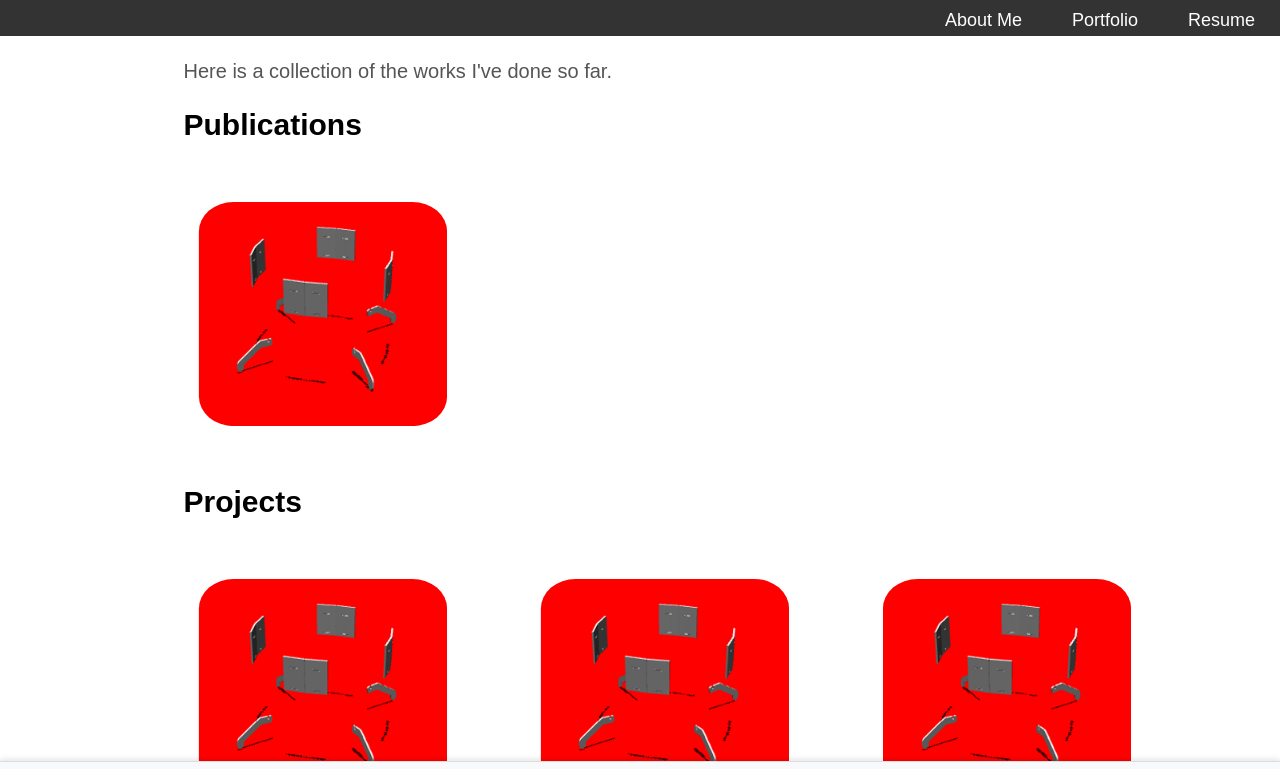
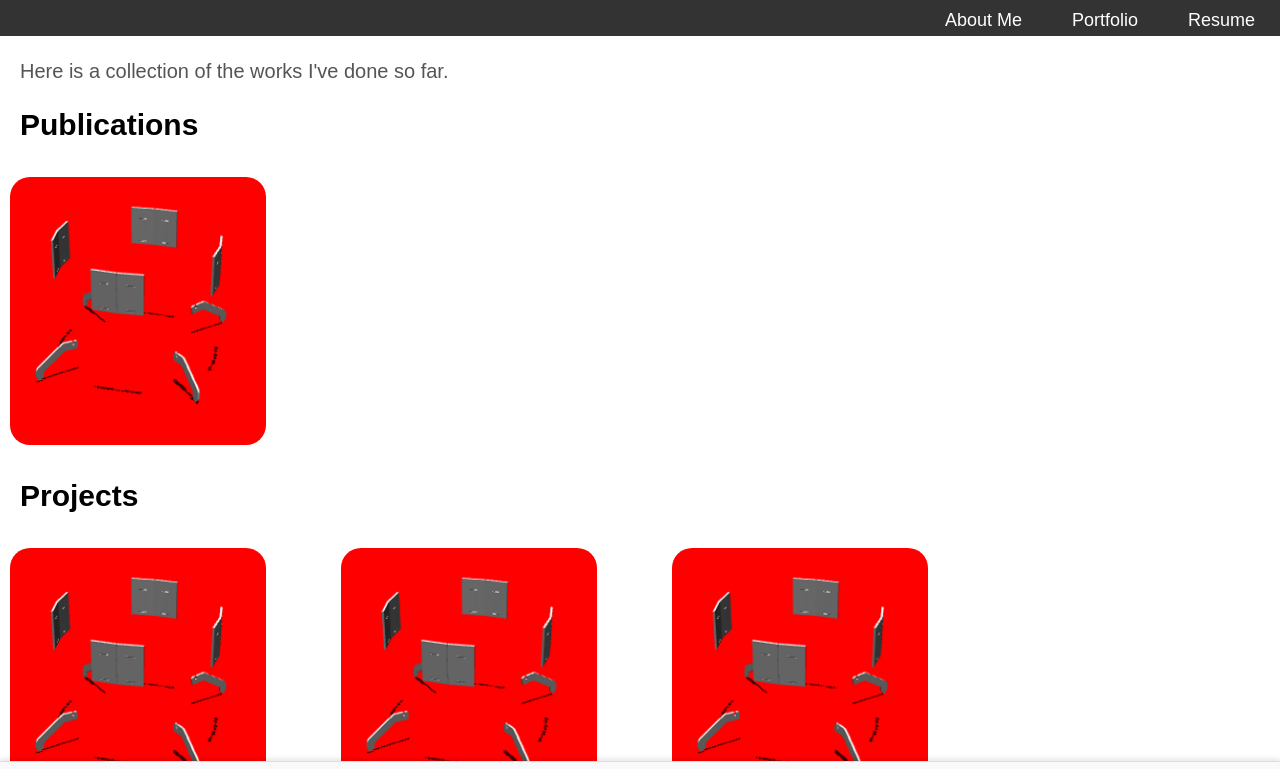
Before and after one commit to Aliothy/luca_russo_portfolio, a plain HTML site: page index.html in a window 1280 px wide. Both pictures are taken after a click on the link "Portfolio". Shown: the top 769 px of the page. Drawn offline with Linux system fonts and the light colour scheme.

Commit message:
modified portfolio

```diff
--- a/index.html
+++ b/index.html
@@ -53,23 +53,45 @@
                 <p>Here is a collection of the works I've done so far.</p>
                 <h2>Publications</h2>
             </div>
-            <div class="image-grid3">
-                <img src="./files/images/microbot.png" alt="Publication 1" class="project-image">
+            <div class="image-grid4">
+                <div class="project">
+                    <img src="./files/images/microbot.png" alt="Publication 1" class="project-image" onclick="toggleText('project1-text')">
+                </div>
             </div>
-            <!-- <div class="modal">
-                <div id="mClari-modal" class="modal content">
-                  <span id="mCLari-close" class="close">&times;</span>
-                  <img src="./files/images/microbot.png" alt="Selected Image">
-                  <p>Si vola!</p>
-                </div>
-            </div> -->
+            <div id="project1-text" class="project-text">
+                <h3>Publication 1</h3>
+                <h1>
+                    Hello there! I’m Luca, a PhD student in Robotic Engineering at University of Illinois at Chicago,
+                    driven by a passion for robotics and aerospace innovation. </p>
+                <h1>
+                    My academic journey began with a Bachelor’s in Aerospace Engineering and a Master’s in Mechatronics Engineering at Politecnico di Torino, Italy,
+                    where I honed my skills in designing and integrating complex systems.
+                    Today, my research focuses on heterogeneous robotic systems, developing collaboration between UAVs, UGVs and legged
+                    robots to tackle real-world challenges.
+                </p>
+                <p>
+                    Beyond my work in robotics, I’m also a lifelong athlete, having wrestled since the age of 5.
+                    Wrestling has instilled in me a strong sense of discipline, perseverance, and strategic thinking—qualities
+                    that deeply influence my approach to engineering challenges.
+                </p>
+                <p>
+                    Whether I’m designing a multi-robotic system or competing on the mat, I strive for precision, adaptability, and excellence.
+                    Feel free to explore my projects, connect with me, or join me on this exciting journey into the future of robotics.
+                </p>
+            </div>
             <div class="portfolio-text-block">
             <h2>Projects</h2>
             </div>
-            <div class="image-grid3">
-                <img src="./files/images/microbot.png" alt="Project 1" class="project-image">
-                <img src="./files/images/microbot.png" alt="Project 1" class="project-image">
-                <img src="./files/images/microbot.png" alt="Project 1" class="project-image">
+            <div class="image-grid4">
+                <div class="project">
+                    <img src="./files/images/microbot.png" alt="Publication 1" class="project-image" onclick="toggleText('project1-text')">
+                </div>
+                <div class="project">
+                    <img src="./files/images/microbot.png" alt="Publication 1" class="project-image" onclick="toggleText('project1-text')">
+                </div>
+                <div class="project">
+                    <img src="./files/images/microbot.png" alt="Publication 1" class="project-image" onclick="toggleText('project1-text')">
+                </div>
             </div>
             <div class="portfolio-text-block">
                 <h2>Student Teams</h2>
--- a/script.js
+++ b/script.js
@@ -18,6 +18,17 @@ document.addEventListener("DOMContentLoaded", () => {
         });
     });
 });
+
+
+function toggleText(textId) {
+    var textElement = document.getElementById(textId);
+    if (textElement.style.display === "block") {
+        textElement.style.display = "none";
+    } else {
+        textElement.style.display = "block";
+    }
+}
+
 
 // // JavaScript to Handle Modal
 // document.addEventListener('DOMContentLoaded', () => {
--- a/style.css
+++ b/style.css
@@ -21,6 +21,8 @@ body {
     height: 2%;
     padding: 10px 0;
     position: fixed;
+    top: 0;
+    z-index: 1000;
 }
 
 .navbar ul {
@@ -56,9 +58,6 @@ body {
 
 .section {
     display: none;
-    height: 100vh;
-    width: 100%;
-    box-sizing: border-box;
 }
 
 .section.active {
@@ -66,6 +65,7 @@ body {
     flex-direction: column;
     justify-content: flex-start;
     width: 100%;
+    padding-bottom: 2%;
 }
 
 .row-container {
@@ -119,45 +119,87 @@ p {
     flex-grow: 1;
 }
 
-.image-grid3 {
+.image-grid4 {
     display: grid;
-    grid-template-columns: repeat(3, 1fr);
-    gap: 10%;
+    grid-template-columns: repeat(4, 1fr);
+    gap: 5%;
     width: 100%;
     align-items: center;
     box-sizing: border-box;
 }
 
-.image-grid3 div {
+.image-grid4 div {
     position: relative; /* Establish a positioning context */
-    width: 100%; /* Full width of the grid cell */
+    width: 20vw; /* Full width of the grid cell */
+    height: 5vw; /* Full height of the grid cell */
     padding-top: 100%; /* Aspect ratio trick: Makes the height equal to the width */
     box-sizing: border-box; /* Include padding and borders in the size */
 }
 
-.image-grid3 div::before {
+.image-grid4 div::before {
     content: ""; /* Empty content for spacing */
     display: block; /* Acts as the spacer */
     padding-top: 100%; /* Ensures a perfect square */
 }
 
-.image-grid3 div img {
+.image-grid4 div img {
     position: absolute; /* Position relative to the parent square */
     top: 0;
     left: 0;
     width: 100%; /* Ensure image fills the square */
     height: 100%; /* Ensure image fills the square */
     object-fit: cover; /* Maintain the aspect ratio and crop excess */
+    border-radius: 20px; /* Optional: Add rounded corners */
+}
+
+.project {
+    position: relative;
+    display: inline-block;
+    text-align: center; /* Align text in the center */
+    width: 100%; /* Full width of the container */
+    padding-top: 100%; /* Aspect ratio trick: Makes the height equal to the width */
+    border-radius: 5px; /* Optional: Add rounded corners */
+    box-sizing: border-box; /* Include padding and borders in the size */
+}
+
+.project div img {
     border-radius: 5px; /* Optional: Add rounded corners */
 }
 
 .project-image {
     border-radius: 20px;
-    max-width: 100%;
-    max-height: 300px;
-    padding: 10%;
-    border-radius: 20%;
+    width: 100%;  /* Make sure it's responsive */
+    height: auto; /* Ensure the aspect ratio is maintained */
+    /* max-width: 300px; Limit width */
+    /* max-height: 300px; Limit height to 300px for square appearance */
+    cursor: pointer;
+    transition: transform 0.3s ease;
+    display: block;
+    margin: 0 auto; /* Center the image */
 }
+
+.project-image:hover {
+    transform: scale(1.05); /* Add hover effect */
+}
+
+.project-text {
+    display: none; /* Initially hide the text */
+    margin-top: 10px;
+    background-color: rgba(0, 0, 0, 0.7); /* Background for readability */
+    color: white; /* White text */
+    padding: 15px;
+    border-radius: 10px;
+    position: absolute;
+    left: 50%;
+    transform: translateX(-50%); /* Center horizontally */
+    width: 90%; /* Text block width */
+}
+
+.project:hover .project-text {
+    display: block; /* Show text on hover */
+}
+
+
 
 .image-grid2 {
     display: grid;
```
